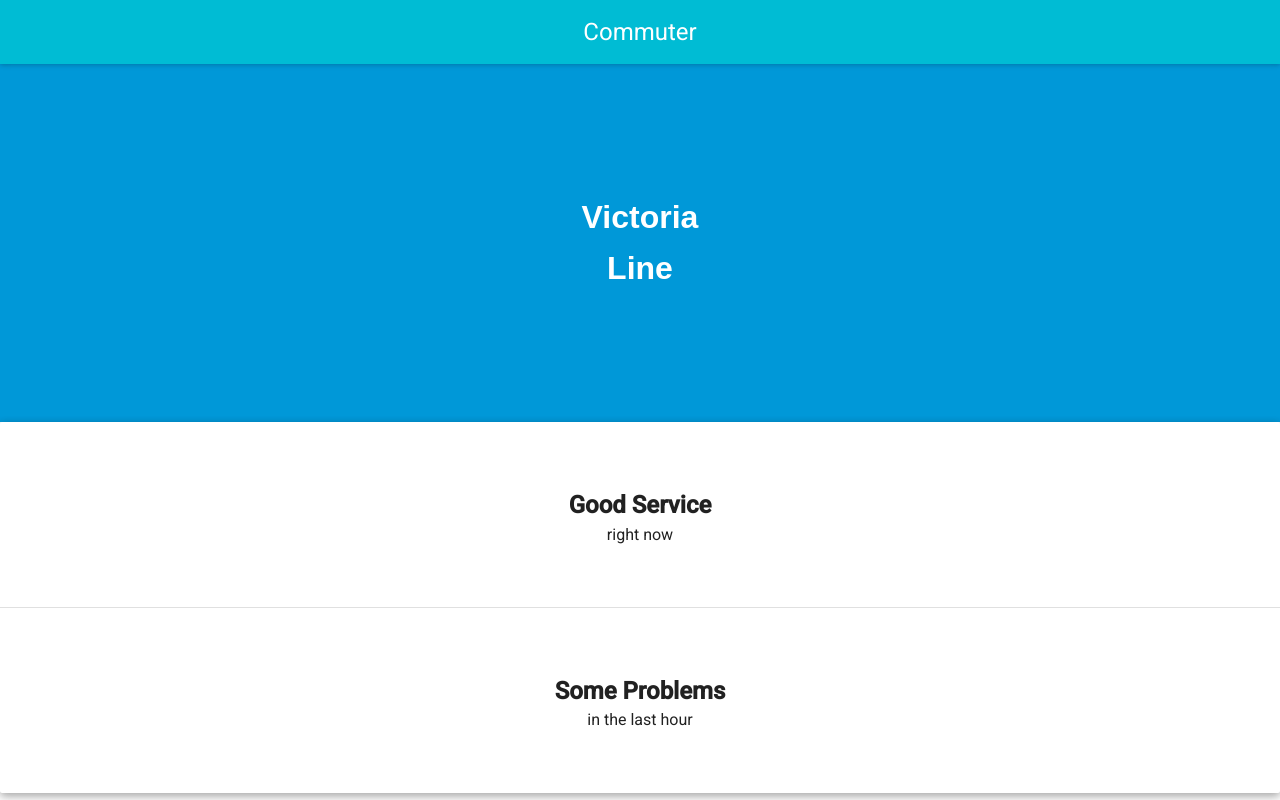
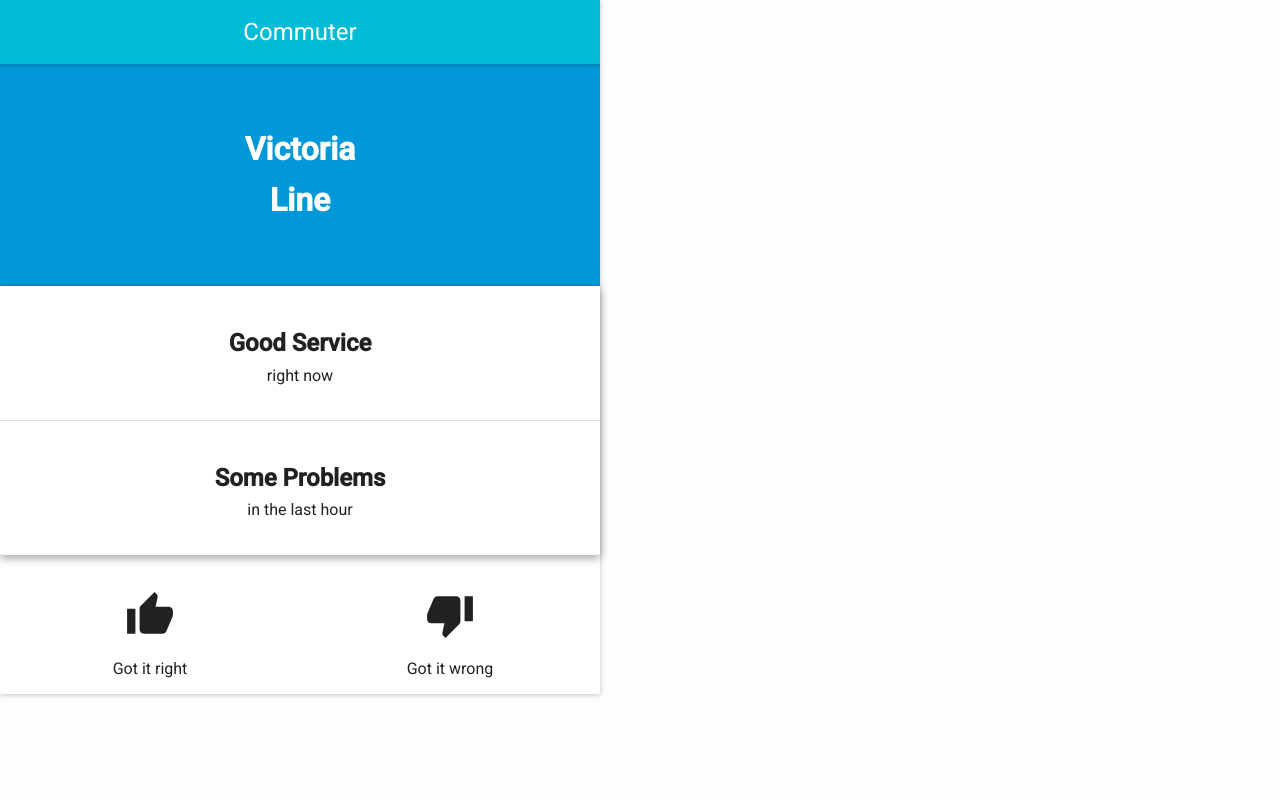
Before and after one commit to joshvince/commuter-ui, a React (Create React App) app: page / in a window 1280 px wide. Built offline with nearby package versions, Linux system fonts and the light colour scheme; what react-tap-event-plugin would draw is missing.

Commit message:
basic version of a line status page is done

```diff
--- a/src/App.css
+++ b/src/App.css
@@ -16,7 +16,13 @@
   to { transform: rotate(360deg); }
 }
 
+body {
+  background-color: #FDFDFD;
+}
+
 #appContainer {
   text-align: center;
   padding: 0;
+  max-width: 600px;
+  background-color: white;
 }
--- /dev/null
+++ b/src/components/LineStatus/FeedbackContainer.js
@@ -0,0 +1,50 @@
+import React, { Component } from 'react';
+import IconButton from 'material-ui/IconButton';
+import ThumbUp from 'material-ui/svg-icons/action/thumb-up';
+import ThumbDown from 'material-ui/svg-icons/action/thumb-down';
+
+import './LineStatus.css';
+
+class FeedbackContainer extends Component {
+  render() {
+    const styles = {
+      containerSize: document.getElementsByClassName("thumbWrapper").offsetHeight,
+      lrgIcon: {
+        height: 50,
+        width: 50
+      },
+      lrg: {
+        height: 120,
+        width: 120,
+        padding: 30
+      }
+    }
+    return (
+      <div className="feedbackContainer">
+        <div className="individualFeedbackWrapper">
+          <div className="thumbWrapper">
+            <IconButton style={styles.lrg} iconStyle={styles.lrgIcon}>
+              <ThumbUp />
+            </IconButton>
+          </div>
+          <div>
+            Got it right
+          </div>
+        </div>
+        <div className="individualFeedbackWrapper">
+          <div className="thumbWrapper">
+            <IconButton style={styles.lrg} iconStyle={styles.lrgIcon}>
+              <ThumbDown />
+            </IconButton>
+          </div>
+          <div>
+            Got it wrong
+          </div>
+        </div>
+
+      </div>
+    );
+  }
+}
+
+export default FeedbackContainer;
--- a/src/components/LineStatus/LineStatus.css
+++ b/src/components/LineStatus/LineStatus.css
@@ -9,12 +9,29 @@
   line-height: 1.6;
 }
 
-.statusIndicatorContainer{
-  padding: 5%;
+.statusIndicatorContainer {
+  padding: 6%;
 }
 
-.statusHeadline{
+.statusHeadline {
   font-weight: bold;
   font-size: 1.5em;
-  line-height: 1.6em;
+  line-height: 1.8em;
 }
+
+
+.feedbackContainer {
+  width: 100%;
+  display: flex;
+  flex-direction: row;
+}
+
+.individualFeedbackWrapper {
+  width: 50%;
+  display: flex;
+  flex-direction: column;
+}
+
+.thumbWrapper {
+  height: 75%;
+}
--- a/src/components/LineStatus/LineStatus.js
+++ b/src/components/LineStatus/LineStatus.js
@@ -1,8 +1,9 @@
 import React, {Component} from 'react';
 import Paper from 'material-ui/Paper';
 import Divider from 'material-ui/Divider';
-import LineHeader from './LineHeader.js';
-import StatusIndicator from './StatusIndicator.js';
+import LineHeader from './LineHeader';
+import StatusIndicator from './StatusIndicator';
+import FeedbackContainer from './FeedbackContainer';
 
 import './LineStatus.css'
 
@@ -18,14 +19,15 @@ var lineData = {
 class LineStatus extends Component {
   render() {
     return (
-      <div>
+      <Paper>
         <LineHeader name={lineData.name} color={lineData.color}/>
         <Paper zDepth={2} id="statusContainer">
           <StatusIndicator status={lineData.currentStatus} type="current" />
           <Divider/>
           <StatusIndicator status={lineData.historicStatus} type="historic" />
         </Paper>
-      </div>
+          <FeedbackContainer />
+      </Paper>
     );
   }
 }
```
